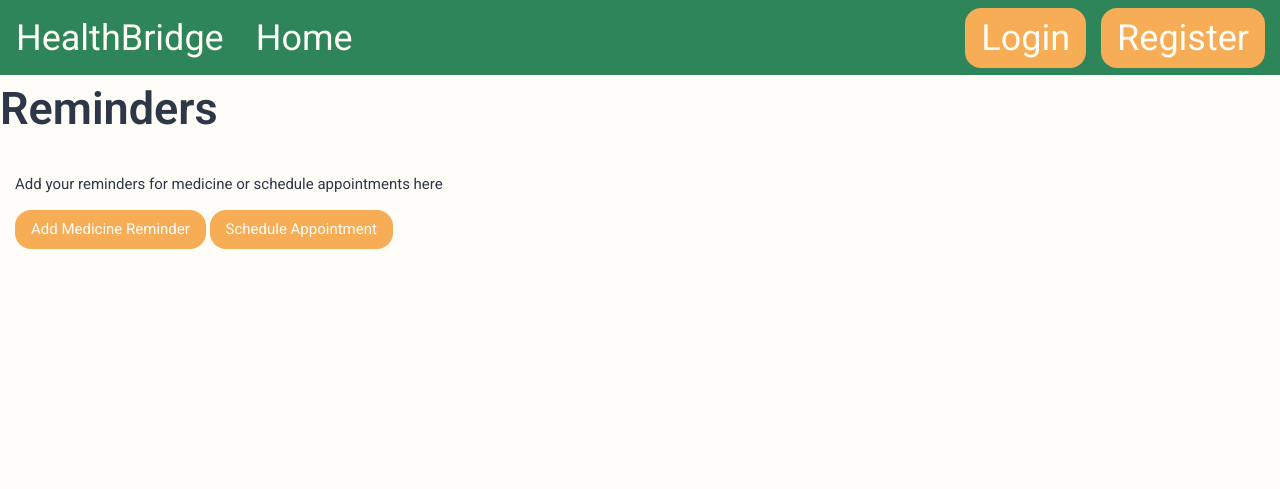
After one commit to DeKingRey/HealthBridge, a Flask app: page /reminders in a window 1280 px wide. The commit adds this page. Shown: the top 489 px of the page. Run offline with Flask 3, Linux system fonts and the light colour scheme.

Commit message:
Beginning Reminders

```diff
--- a/app/routes.py
+++ b/app/routes.py
@@ -22,6 +22,7 @@ from app import db, bcrypt, login_manager, mail
 from itsdangerous import URLSafeTimedSerializer
 from flask_mail import Message
 from weasyprint import HTML
+from email_validator import validate_email, EmailNotValidError
 import os
 
 main = Blueprint("main", __name__)
@@ -163,6 +164,14 @@ def remove_health_info():
 def send_health_info():
     email = request.form.get("receiver_email")
 
+    try:
+        valid = validate_email(email)
+        email = valid.email
+    except EmailNotValidError as e:
+        return render_template("email-sent.html",
+                                header="Invalid Email Address",
+                                message="The email you inputted was invalid", email_failed=True)
+
     user_info = User.query.get(current_user.id)
     subject = f"Health Info for {user_info.username}"
     body = f"Attached is all health information for {user_info.username}."
@@ -170,7 +179,7 @@ def send_health_info():
 
     send_email(email, subject, body, attachments=[("patient_summary.pdf", "application/pdf", pdf)])
 
-    return redirect(url_for("main.health-info"))
+    return redirect(url_for("main.health_info"))
 
 
 @main.route("/download-health-pdf")
@@ -202,6 +211,11 @@ def generate_health_pdf(user):
     return pdf
 
 
+@main.route("/reminders")
+def reminders():
+    return render_template("reminders.html", header="Reminders")
+
+
 @main.route("/login", methods=["GET", "POST"])
 def login():
     if current_user.is_authenticated:
@@ -226,7 +240,7 @@ def login():
                     message = "Please check your emails to verify your account"
                     return render_template("email-sent.html",
                                            header="Please verify your email",
-                                           message=message)
+                                           message=message, email_failed=False)
             else:
                 form.password.errors.append("Password is incorrect")
     return render_template("login.html", header="Login",
@@ -266,7 +280,7 @@ def register():
         message = "Please check your emails to verify your account"
         return render_template("email-sent.html",
                                header="Please verify your email",
-                               message=message)
+                               message=message, email_failed=False)
     return render_template("register.html", header="Register",
                            form=form)
 
@@ -296,7 +310,7 @@ def reset_password_request():
         message = "Please check your emails to reset your password"
         return render_template("email-sent.html",
                                header="Reset Password",
-                               message=message)
+                               message=message, email_failed=False)
     return render_template("reset-password.html", form=form,
                            email_verified=False)
 
@@ -356,11 +370,8 @@ def send_email(email, subject, body, attachments=None):
 
     msg.body = body
 
-    print(f"attachments: {attachments}")
-
     if attachments:
         for attachment in attachments:
-            print(attachment)
             msg.attach(*attachment)
 
     mail.send(msg)
--- a/app/templates/404.html
+++ b/app/templates/404.html
@@ -3,4 +3,9 @@
 
 <h1>404 - Page not found</h1>
 
+<button onclick="history.back()"
+class="w3-btn w3-round-xlarge btn-hover-colour accent-colour">
+    Go Back
+</button>
+
 {% endblock %}
--- a/app/templates/health-info.html
+++ b/app/templates/health-info.html
@@ -21,10 +21,9 @@
         <div class="w3-container">
             <form method="POST" action="/send-health-info">
                 <label for="receiver_email">Enter receivers email: </label>
-                <input type="text" name="receiver_email">
+                <input type="email" name="receiver_email" id="receiver_email" required>
 
                 <button type="submit"
-                        onclick="toggleModal('modal_send_info')"
                         class="w3-btn w3-round-xlarge btn-hover-colour accent-colour">
                     Send
                 </button>
@@ -32,7 +31,7 @@
 
             <span onclick="toggleModal('modal_send_info')"
             class="w3-button">
-                Cancel
+                Close
             </span>
         </div>
     </div>
--- a/app/templates/layout.html
+++ b/app/templates/layout.html
@@ -26,6 +26,10 @@
             class="w3-bar-item btn-hover-colour w3-mobile {% if request.path == '/health-info' %}accent-colour{% endif %}">
                 Health Info
             </a>
+            <a href="/reminders"
+            class="w3-bar-item btn-hover-colour w3-mobile {% if request.path == '/reminders' %}accent-colour{% endif %}">
+                Reminders
+            </a>
         {% endif %}
 
         <!-- Navbar Buttons -->
--- /dev/null
+++ b/app/templates/reminders.html
@@ -0,0 +1,15 @@
+{% extends "layout.html" %}
+{% block content %}
+
+<p>Add your reminders for medicine or schedule appointments here</p>
+
+<div class="btns">
+    <a href="/add-health-info" class="w3-btn w3-round-xlarge btn-hover-colour accent-colour">
+        Add Medicine Reminder
+    </a>
+    <a href="/download-health-pdf" class="w3-btn w3-round-xlarge btn-hover-colour accent-colour">
+        Schedule Appointment
+    </a>
+</div>
+
+{% endblock %}
--- a/config.py
+++ b/config.py
@@ -16,3 +16,6 @@ MAX_DESC_LENGTH = 500
 
 MIN_EMAIL_LENGTH = 6
 MAX_EMAIL_LENGTH = 255
+
+MIN_REMINDER_LENGTH = 2
+MAX_REMINDER_LENGTH = 100
```
Also changed, not shown: app/forms.py (+13 -1 lines), app/templates/email-sent.html (+7 -0 lines).
